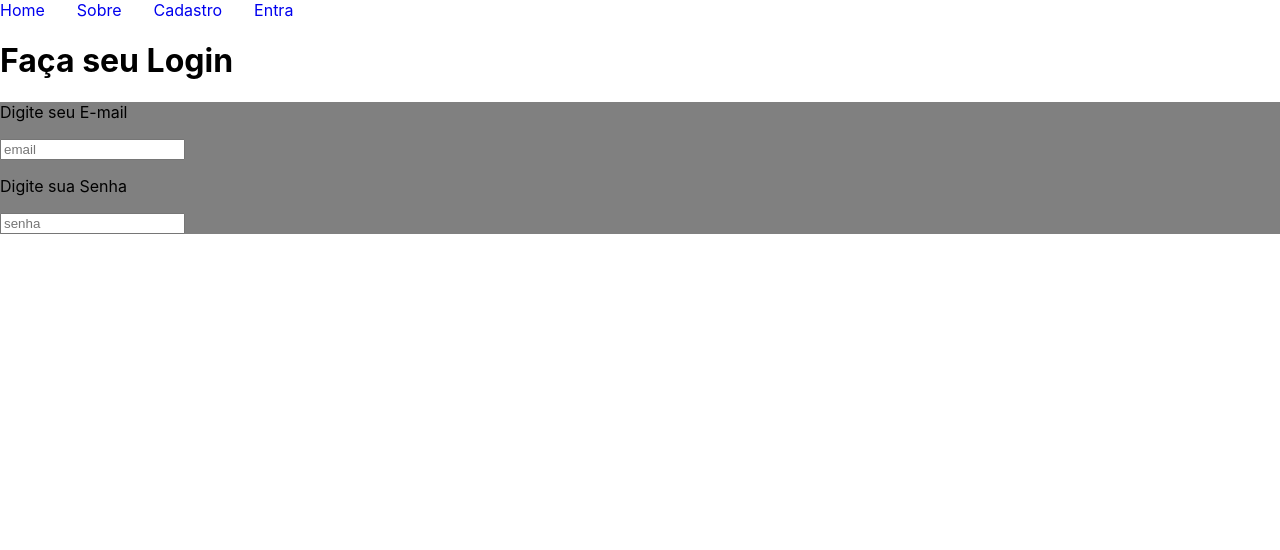
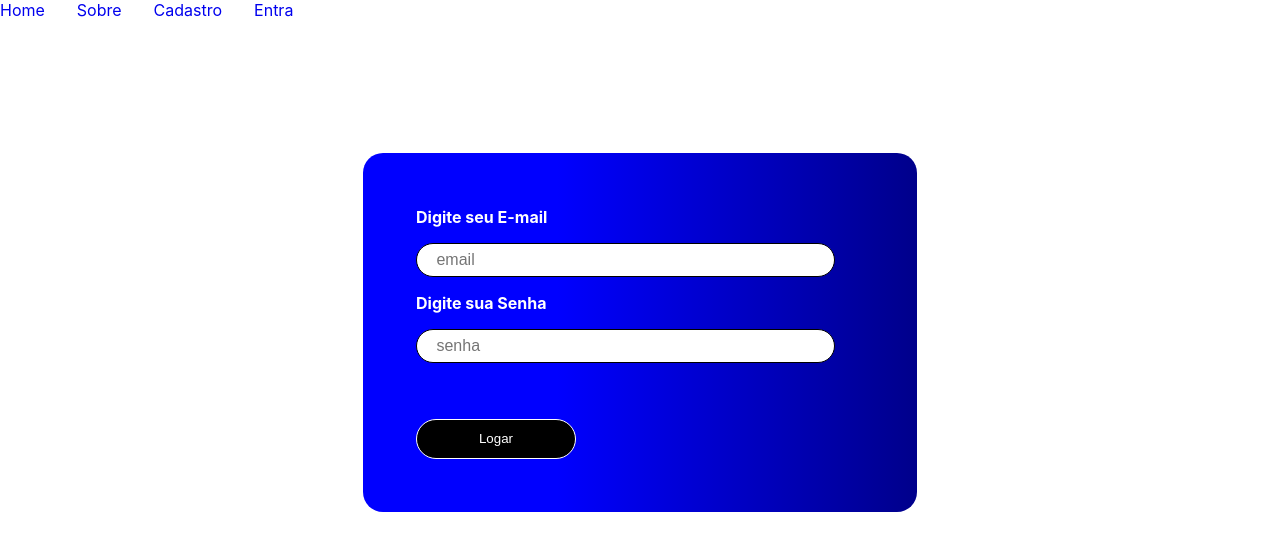
Before and after one commit to gvfirmeza/react, a React (Create React App) app in the folder react-app/: page /Entra in a window 1280 px wide. Shown: the top 550 px of the page. Built offline with nearby package versions, Linux system fonts and the light colour scheme.

Commit message:
Tela Login

```diff
--- a/react-app/src/pages/Entra.jsx
+++ b/react-app/src/pages/Entra.jsx
@@ -1,17 +1,17 @@
 import Menu from '../components/Menu/Menu';
-import { DivPrincipal } from './style_entra';
+import { Botao, DivPrincipal, Input } from './style_entra';
 
 function Entra() {
   return (
     <div className="Entra">
       <Menu />
       <header className="App-header">
-        <h1>Faça seu Login</h1>
         <DivPrincipal>
             <label for="email">Digite seu E-mail</label>
-            <p><input type="text" placeholder='email' name="email"/></p>
+            <p><Input type="e-mail" placeholder=' email' name="email"/></p>
             <label for="senha">Digite sua Senha</label>
-            <p><input type="text" placeholder='senha' name="senha"/></p>
+            <p><Input type="password" placeholder=' senha' name="senha"/></p>
+            <Botao type='button'>Logar</Botao>
         </DivPrincipal>
       </header>
     </div>
--- a/react-app/src/pages/style_entra.js
+++ b/react-app/src/pages/style_entra.js
@@ -1,14 +1,39 @@
 import styled from "styled-components";
 
 const DivPrincipal = styled.div `
-    flex-direction: row;
-    gap: 2em;
-    background-color: gray;
+    /* gap: 1em; */
+    color: white;
+    font-weight: bolder;
+    background: blue;
+    background: linear-gradient(90deg, blue 35%, darkblue 100%);
+    padding: 40pt;
+    width: 28rem;
+    margin: 0 auto;
+    margin-top: 100pt;
+    border-radius: 20px;
 
     a {
         text-decoration: none;
     }
-
 `;
 
-export { DivPrincipal };
+const Input = styled.input`
+    border: 1px solid black;
+    border-radius: 25px;
+    height: 30px;
+    width: 25em;
+    padding-left: 15px;
+    font-size: 12pt;
+`;
+
+const Botao = styled.button`
+    margin-top: 3em;
+    height: 40px;
+    width: 12em;
+    background: black;
+    color: white;
+    border: 1px solid white;
+    border-radius: 40px;
+`;
+
+export { DivPrincipal, Input, Botao };
```
